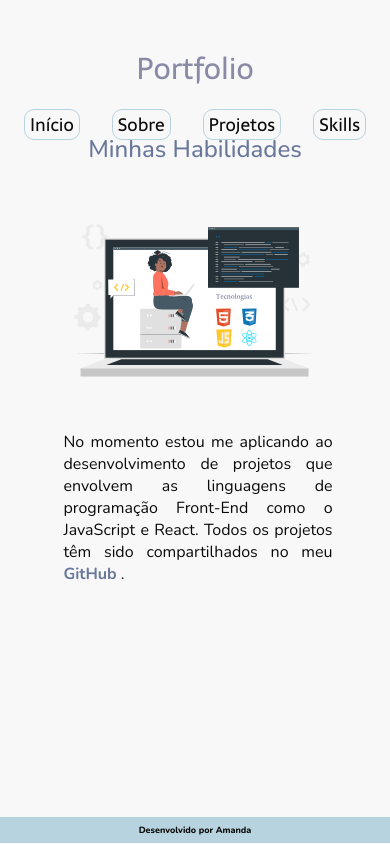
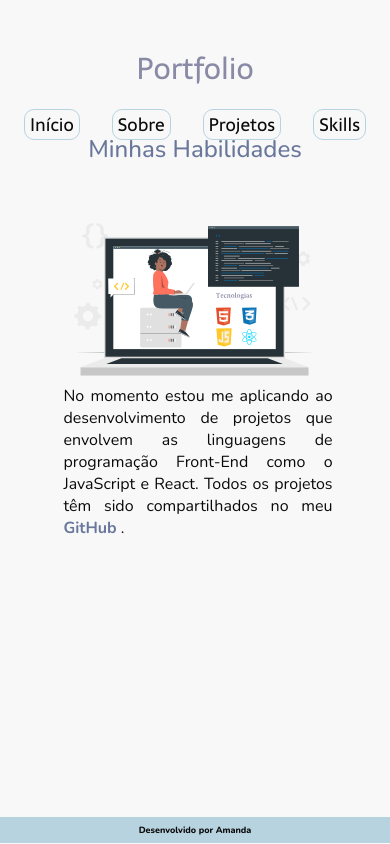
Before and after one commit to amandaresende/portfolio, a React (Create React App) app: page /skills in a window 390 px wide. Built offline with nearby package versions, Linux system fonts and the light colour scheme.

Commit message:
fix: Ajustes no layout responsivo

```diff
--- a/src/views/About/About.css
+++ b/src/views/About/About.css
@@ -80,7 +80,7 @@
 @media screen and (max-width: 1024px) {
 
   .algo{
-    width: 100%;
+    width: 55%;
     display: block;
     font-size: 15px;
     margin-left: 50px;
@@ -97,7 +97,7 @@
     align-items: center;
     display: flex;
     flex-direction: column;
-    padding-top: 20px;
+    padding-top: 15px;
     width: 100%;
 
   }
@@ -110,28 +110,28 @@
   }
 
 .first-text-about{
-  padding-top: 30px;
+  padding-top: 15px;
   font-size: 22px;
 }
 
 
 
   .text-about-about{
-    font-size: 16px;
+    font-size: 17px;
     width: 100%;
     align-items: center;
     justify-content: center;
     text-align: justify;
     width: 100%;
-
      left: -85%;
     align-items: center;
+    padding-bottom:6px;
   }
 
   .img-about{
     display:flex;
-   margin-top: 12px;
-    width:40%;
+    margin-top: 12px;
+    width:5%;
     margin-left: 2%;
 
   }
--- a/src/views/Home/Home.css
+++ b/src/views/Home/Home.css
@@ -23,6 +23,7 @@
   padding-top: 100px;
   font-size: 27px;
   margin-left: 31%;
+  font-weight: 400;
 }
 
 .second-text {
@@ -35,7 +36,7 @@
   padding-bottom: 15px;
   font-size: 27px;
   margin-right: 111px;
-
+  font-weight: 400;
 }
 
 .text-typing {
@@ -51,32 +52,31 @@
 
 @media screen and (max-width: 1024px){
   .home{
-    padding-top: 6%;
-    display: flex;
-    flex-direction: column;
-
+    width:100%;
 
   }
   .img-home{
-    padding-bottom: 50%;
-    width: 45%;
-
-  }
+    width: 75%;
+    bottom: 0;
+    margin-left: 25px;
+      }
   .text-typing{
     position: center;
-    font-size: 27px;
-    padding-top:5px;
+    font-size: 25px;
+    padding-top:4px;
   }
   .text-home{
     margin-right: 10%;
     text-align: center;
   }
   .first-text{
-    font-size: 23px;
+    font-size: 22px;
     margin-left: 25px;
+    font-weight: 400;
   }
-  .second-text{
-    font-size: 23px;
+  .third-text{
+    font-size: 22px;
+    font-weight: 400;
   }
 }
 @media screen and (max-width: 480px){
--- a/src/views/Projects/Projects.css
+++ b/src/views/Projects/Projects.css
@@ -45,12 +45,15 @@
 
 @media screen and (max-width: 1024px) {
   .projects{
-    display: flex;
-      flex-direction: column;
-      justify-content: space-between;
+    display: grid;
+    grid-area: content;
 
+    grid-template-columns: 25% 25% 25% 25%;
+    grid-template-rows: 50% ;
 
-
+  }
+  .image-projects{
+    max-height: 210px;
   }
 }
 
@@ -59,8 +62,8 @@
     display: grid;
     grid-area: content;
 
-    grid-template-columns: 40% 40% ;
-    grid-template-rows: 30% 30%;
+    grid-template-columns: 45% 45% ;
+    grid-template-rows: 25% 25%;
 }
 .image-projects{
   align-items: center;
--- a/src/views/Skills/Skills.css
+++ b/src/views/Skills/Skills.css
@@ -47,22 +47,24 @@ a{
 
 @media screen and (max-width: 1024px){
   .skills{
-    gap:1px;
-    display:flex;
+    justify-content: space-between;
+    align-items: center;
+    display: flex;
     flex-direction: column;
-    justify-content: space-between;
+
+    width: 100%;
+
   }
   .icon-skills{
     display:flex;
     flex-direction: column;
     justify-content: space-between;
-    width: 80%;
+    width: 42%;
     align-items: center;
     margin-left: 50px;
     margin-right: 50px;
   }
   .first-text-skill{
-    padding-top: 30px;
     font-size: 22px;
   }
   .text-skills-skills{
@@ -72,6 +74,16 @@ a{
     align-items: center;
     justify-content: center;
     text-align: justify;
+    margin-top: -35px;
+  }
+  .text-skill{
+    align-items: center;
+    justify-content: center;
+    text-align: justify;
+    width: 100%;
+     left: -85%;
+    align-items: center;
+
   }
 }
 @media screen and (max-width: 480px){
```
